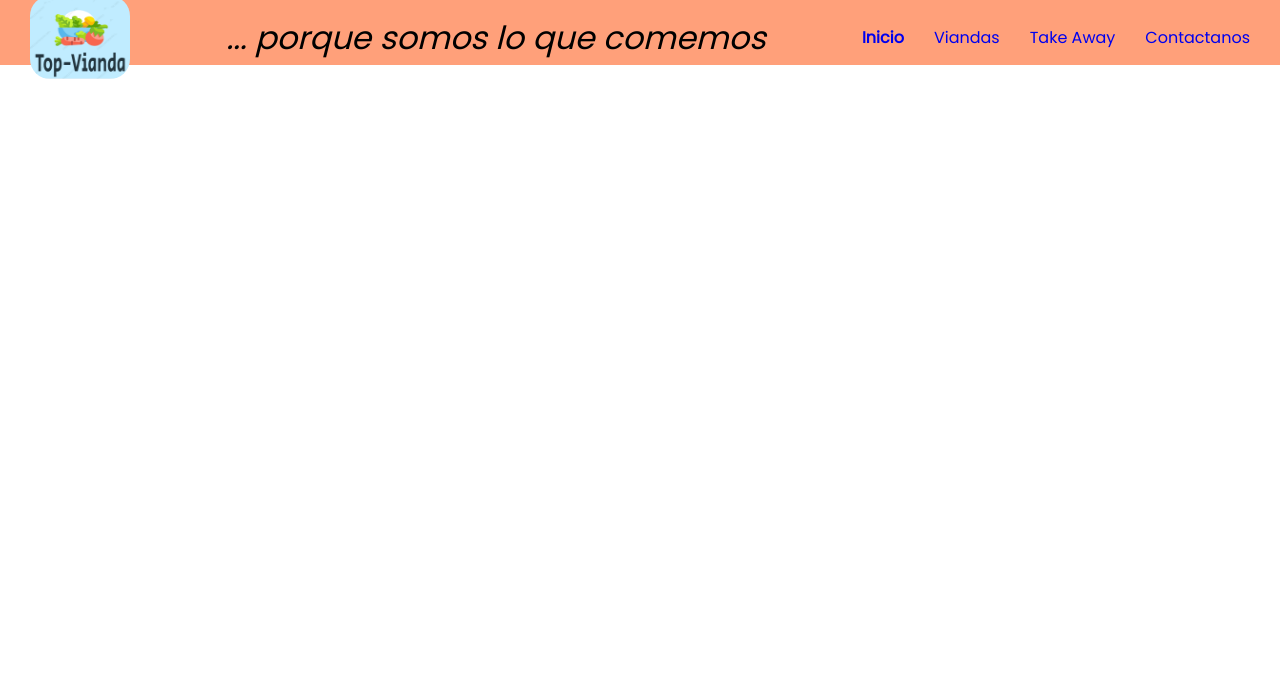
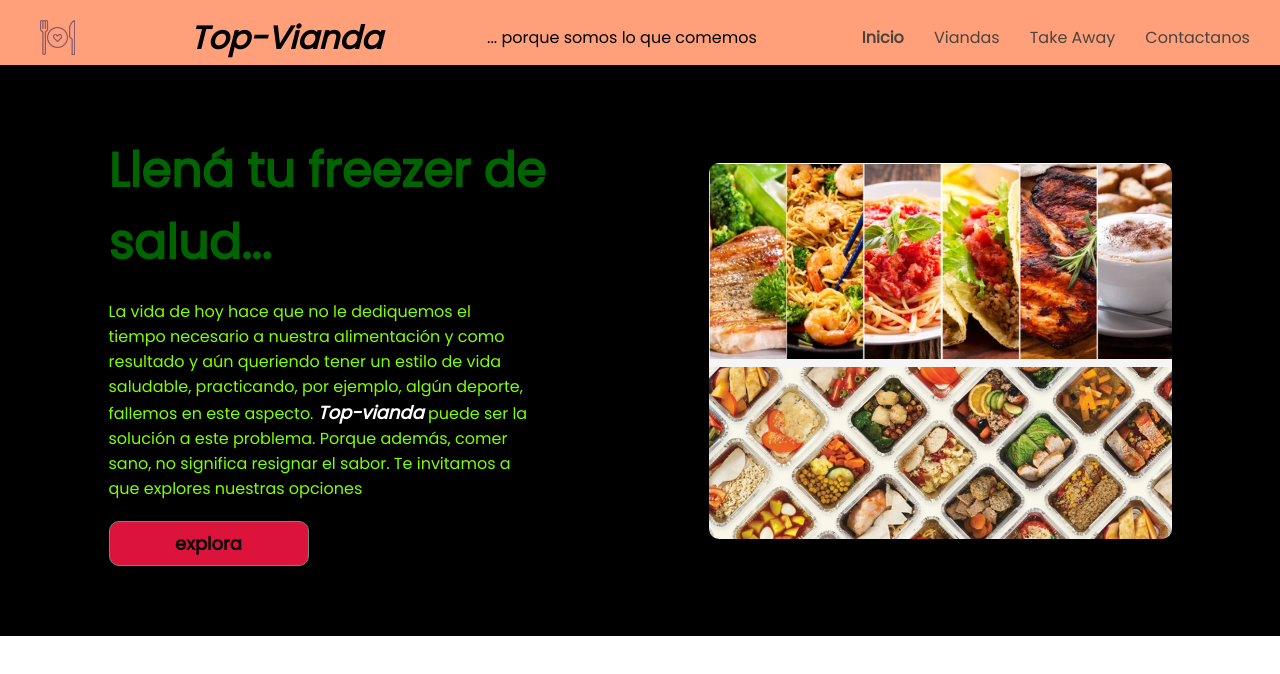
Before and after one commit to mathomann49/Landing_Page, a plain HTML site: page index.html in a window 1280 px wide. Drawn offline with Linux system fonts and the light colour scheme.

Commit message:
hero agragado

```diff
--- a/assets/styles.css
+++ b/assets/styles.css
@@ -23,19 +23,22 @@ header {
     top: 0;
 }
 img {
-    max-width: 150%;
-    max-height: 150%;
+
+    max-height: 100%;
 
 }
 .logo {
-    height: 200px;
-    width: 100px;
-    border-radius: 20px;
+    border-radius: 10px;
+    padding: 10px 10px 10px 10px;
 }
 p {
+    font-size: em;
+    font-style:normal;
+}
+p > span {
     font-size: 2em;
-    font-style: italic;
-
+    font-style: oblique;
+    font-weight: 800;
 }
 .navbar,
 .navbar-list {
@@ -50,3 +53,68 @@ p {
 .navbar-list {
     gap: 30px;
 }
+.navbar-list a {
+color: rgb(75, 68, 62);
+}
+
+
+
+
+main {
+    background: black;
+    display: flex;
+    flex-direction: column;
+    align-items: center;
+    justify-content: center;
+    color: white;
+    width: 100%;
+}
+
+#hero {
+    margin-top: 65px;
+    padding: 70px 0;
+    max-width: 1200px;
+    display: flex;
+    justify-content: center;
+    align-items: center;
+}
+.hero-info {
+    display: flex;
+    flex-direction: column;
+    gap: 20px;
+    width: 50%;
+}
+.hero-info h1 {
+    font-size: 48px;
+    width: 80%;
+    min-width: 500px;
+    font-weight: 800;
+    color:darkgreen;
+
+}
+.hero-info p {
+    font-size: 16px;
+    width: 70%;
+    color: chartreuse;
+}
+.hero-info p > span {
+    font-size: 18px;
+    font-weight: 900;
+    color: white;
+}
+
+.hero-info a {
+    color: black;
+    background-color: crimson;
+    width: 200px;
+    padding: 8px 14px;
+    border: 1px solid gray;
+    border-radius: 10px;
+    font-size: 18px;
+    font-weight: 800;
+    text-align: center;
+}
+
+.hero-image{
+    border-radius: 10px;
+}
--- a/index.html
+++ b/index.html
@@ -10,7 +10,8 @@
 </head>
 <body>
     <header>
-        <img src="./assets/img/logo.png" alt="logo de top vianda" class="logo"/>
+        <img src="./assets/img/logo2.png" alt="logo de top vianda" class="logo"/>
+        <p><span>Top-Vianda</span></p>
         <p>... porque somos lo que comemos</p>
         <nav class="navbar">
             <ul class="navbar-list">
@@ -22,6 +23,18 @@
             </ul>
         </nav>
     </header>
+    <main>
+        <section id="hero">
+            <div class="hero-info">
+                <h1>Llená tu freezer de salud...</h1>
+                <p>La vida de hoy hace que no le dediquemos el tiempo necesario a nuestra alimentación y como resultado y aún queriendo tener un estilo de vida saludable, practicando, por ejemplo, algún deporte, fallemos en este aspecto. <span>Top-vianda</span> puede ser la solución a este problema. Porque además, comer sano, no significa resignar el sabor. Te invitamos a que explores nuestras opciones</p>
+                <a href="#">explora</a>
+            </div>
+
+            <img src="./assets/img/comida.png" alt="imagen de viandas" class="hero-image"/>
+
+        </section>
+    </main>
 
 </body>
 </html>
```
Also changed, not shown: assets/img/comida.png (added), assets/img/logo2.png (added).
